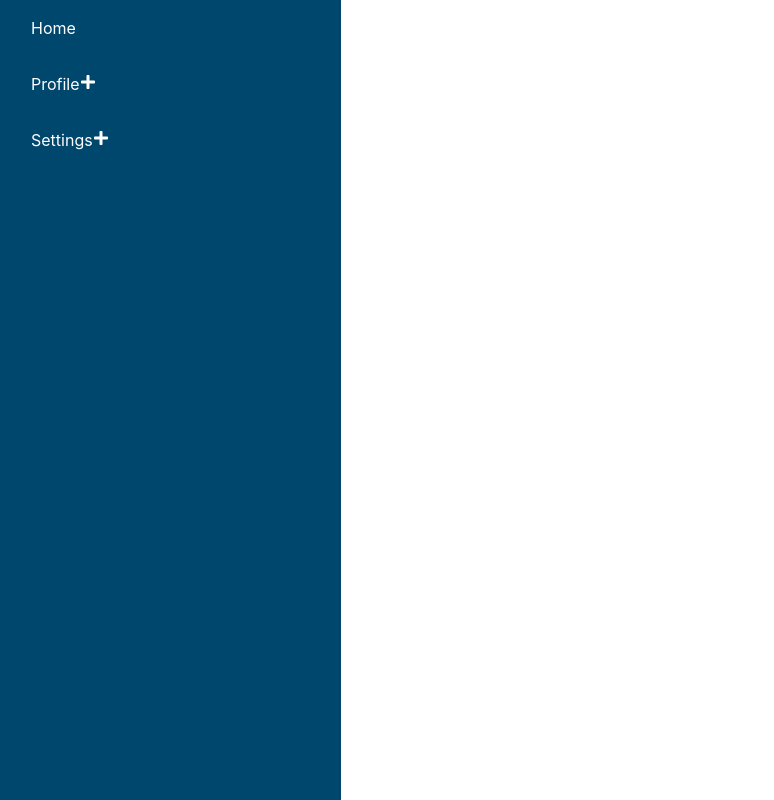
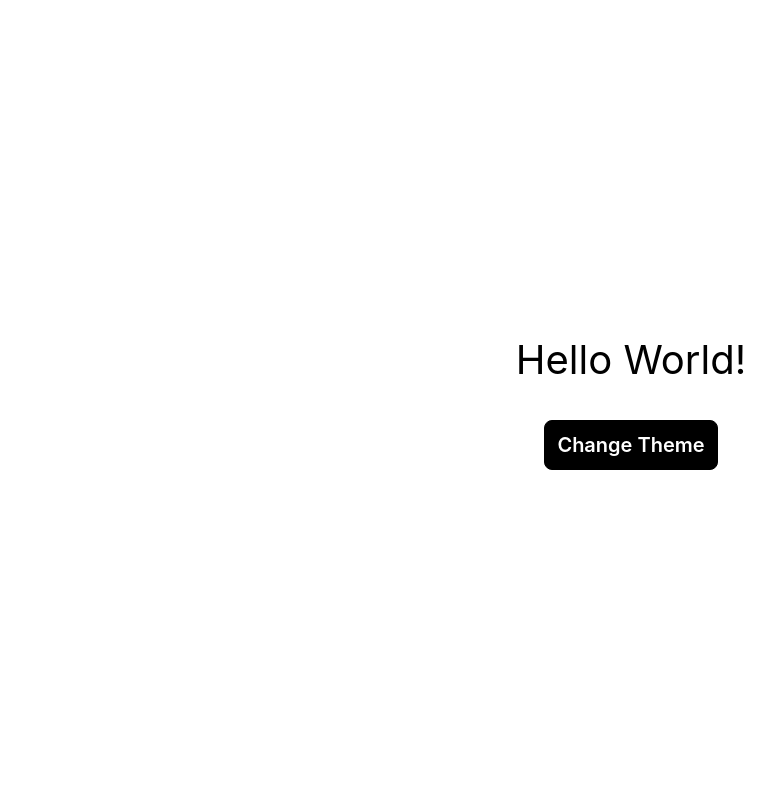
Before and after one commit to CodeWithUmair/My-React-Components, a React (Vite) app: page / in a window 1280 px wide. Shown: the whole page, without its empty margins (9-783 px from the left). Built offline with nearby package versions, Linux system fonts and the light colour scheme.

Commit message:
light-dark-mode ✅

```diff
--- a/src/App.jsx
+++ b/src/App.jsx
@@ -6,7 +6,7 @@
 // import FeatureFlagGlobalState from "./components/feature-flag/context";
 // import GithubProfileFinder from "./components/github-profile-finder";
 // import ImageSlider from "./components/imageSlider";
-// import LightDarkMode from "./components/light-dark-mode";
+import LightDarkMode from "./components/light-dark-mode";
 // import LoadMoreData from "./components/load-more-data";
 // import QRCodeGenerator from "./components/qr-code-generator";
 // import RandomColor from "./components/randomColor";
@@ -47,13 +47,13 @@
       {/* <LoadMoreData /> */}
 
       {/* Tree view component/menu UI component / recursive navigation menu */}
-      <TreeView menus={menus} />
+      {/* <TreeView menus={menus} /> */}
 
       {/* QR code generator */}
       {/* <QRCodeGenerator/> */}
 
       {/* light and dark theme switch */}
-      {/* <LightDarkMode/> */}
+      <LightDarkMode />
 
       {/* Scroll indicator component */}
       {/* <ScrollIndicator url={"https://dummyjson.com/products?limit=100"} /> */}
--- /dev/null
+++ b/src/components/light-dark-mode/index.jsx
@@ -0,0 +1,22 @@
+import React from "react";
+import useLocalStorage from "./useLocalStorage";
+import "./theme.css";
+
+export default function LightDarkMode() {
+  const [theme, setTheme] = useLocalStorage("theme", "dark");
+
+  function handleToggleTheme() {
+    setTheme(theme === "light" ? "dark" : "light");
+  }
+
+  console.log(theme);
+
+  return (
+    <div className="light-dark-mode" data-theme={theme}>
+      <div className="container">
+        <p>Hello World!</p>
+        <button onClick={handleToggleTheme}>Change Theme</button>
+      </div>
+    </div>
+  );
+}
--- /dev/null
+++ b/src/components/light-dark-mode/theme.css
@@ -0,0 +1,46 @@
+:root {
+  --background: #ffffff;
+  --text-primary: #000;
+  --button-bg: #000;
+  --button-text: #ffffff;
+}
+
+[data-theme="dark"] {
+  --background: #000000;
+  --text-primary: #fff;
+  --button-bg: #fff;
+  --button-text: #000;
+}
+.light-dark-mode {
+  background-color: var(--background);
+  height: 100vh;
+  display: flex;
+  flex-direction: column;
+  justify-content: center;
+  font-size: 20px;
+  transition: all 0.5s;
+}
+
+.light-dark-mode .container {
+  display: flex;
+  justify-content: center;
+  align-items: center;
+  flex-direction: column;
+  gap: 30px;
+}
+
+.light-dark-mode .container p {
+  color: var(--text-primary);
+  font-size: 40px;
+  margin: 0px;
+}
+
+.light-dark-mode .container button {
+  background-color: var(--button-bg);
+  border: 1px solid var(--button-bg);
+  color: var(--button-text);
+  padding: 12px;
+  border-radius: 8px;
+  font-weight: 600;
+  cursor: pointer;
+}
--- /dev/null
+++ b/src/components/light-dark-mode/useLocalStorage.tsx
@@ -0,0 +1,23 @@
+import React, { useEffect, useState } from "react";
+
+export default function useLocalStorage(key, defaultValue) {
+  const [value, setValue] = useState(() => {
+    let currentValue;
+
+    try {
+      currentValue = JSON.parse(
+        localStorage.getItem(key) || String(defaultValue)
+      );
+    } catch (error) {
+      console.error("useLocalStorage Error: ", error);
+    }
+
+    return currentValue;
+  });
+
+  useEffect(() => {
+    localStorage.setItem(key, JSON.stringify(value));
+  }, [key, value]);
+
+  return [value, setValue];
+}
--- a/src/index.css
+++ b/src/index.css
@@ -25,7 +25,7 @@
 body {
   margin: 0 auto;
   display: flex;
-  place-items: center;
+  justify-content: center;
   width: 100%;
   min-height: 100vh;
 }
```
